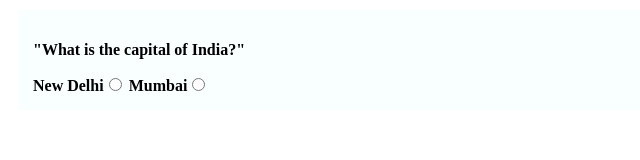
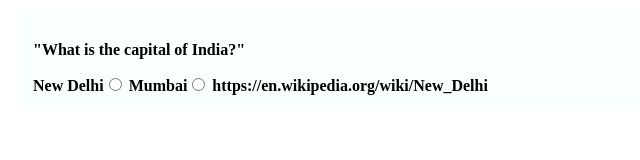
Before and after one commit to acciojob/trivia-Lochan-sharma232, a website: page main.html in a window 1280 px wide. Shown: the whole page, without its empty margins (0-640 px from the left). Drawn offline with Linux system fonts and the light colour scheme.

Commit message:
created a submission

```diff
--- a/main.html
+++ b/main.html
@@ -11,7 +11,7 @@
 	<p>"What is the capital of India?"</p>
 	New Delhi<input type="radio" id="New Delhi" required>
 	Mumbai<input type="radio" id="Mumbai" required>
-
+https://en.wikipedia.org/wiki/New_Delhi
 	<!-- the entire body must be written by student -->
     <script type="text/javascript" src="./script.js">
 </script>
```
